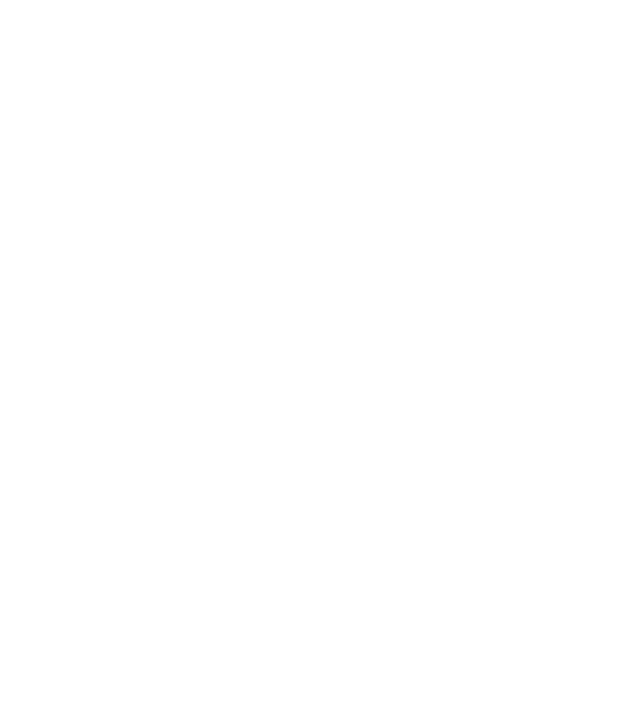
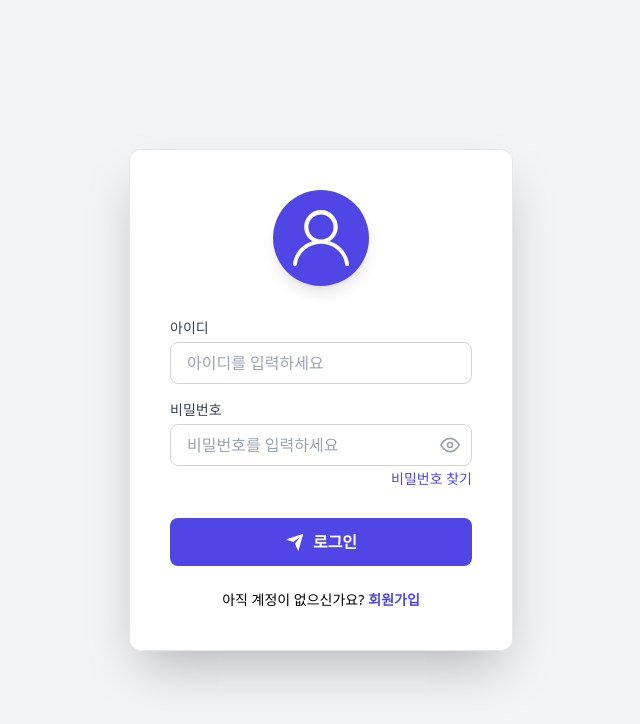
Before and after one commit to osw-DeView/web, a React (Create React App) app: page /login in a window 1280 px wide. Before the commit this address had no page. Shown: the top 724 px of the page, without its empty margins (319-959 px from the left). Built offline with nearby package versions, Linux system fonts and the light colour scheme.

Commit message:
feat: 로그인 화면 구성 및 기능 구현 #16

```diff
--- a/src/App.js
+++ b/src/App.js
@@ -3,18 +3,15 @@
 import { BrowserRouter as Router, Routes, Route } from 'react-router-dom';
 import Test from './pages/Test'
 import Home from './pages/Home'
-
+import Login from './pages/LoginPage'
 function App() {
   return (
     <Router>
-      <div> {/*className="min-h-screen bg-gray-100 flex flex-col*/}
-        <main> {/* className="flex-grow container mx-auto p-4"*/}
-          <Routes>
-            <Route path="/test" element={<Test />} />
-            <Route path='/home' element={<Home />} />
-          </Routes>
-        </main>
-      </div>
+        <Routes>
+          <Route path="/test" element={<Test />} />
+          <Route path='/' element={<Home />} />
+          <Route path='/login' element={<Login />} />
+        </Routes>
     </Router>
   );
 }
--- /dev/null
+++ b/src/pages/LoginPage.js
@@ -0,0 +1,206 @@
+import { useNavigate } from 'react-router-dom';
+import React, { useState, useEffect } from "react";
+import api from '../api';
+import { Cookies } from "react-cookie";
+
+const cookies = new Cookies();
+
+export const setCookie = (name, value, options) => {
+  return cookies.set(name, value, { ...options });
+};
+
+export const getCookie = (name) => {
+  return cookies.get(name);
+};
+
+function Login() {
+  const navigate = useNavigate();
+  const [form, setForm] = useState({ username: '', password: '' });
+  const [showPassword, setShowPassword] = useState(false);
+  const [loading, setLoading] = useState(false);
+  const [errorMessage, setErrorMessage] = useState('');
+  const [successMessage, setSuccessMessage] = useState('');
+
+  useEffect(() => {
+    const token = localStorage.getItem("accessToken");
+    if (token) {
+      navigate("/");
+    }
+  }, [navigate]);
+
+  const handleChange = (e) => {
+    setForm({ ...form, [e.target.name]: e.target.value });
+  };
+
+  const togglePasswordVisibility = () => {
+    setShowPassword(prev => !prev);
+  };
+
+  const handleSubmit = async (e) => {
+    e.preventDefault();
+    setErrorMessage('');
+    setSuccessMessage('');
+
+    if (!form.username || !form.password) {
+      setErrorMessage('아이디와 비밀번호를 모두 입력해주세요.');
+      return;
+    }
+
+    setLoading(true);
+
+    try {
+      const response = await api.post('/auth/login', form);
+      const { accessToken, refreshToken } = response.data.data;
+
+      // 토큰 저장
+      localStorage.setItem('accessToken', accessToken);
+      setCookie('refreshToken', refreshToken, { path: '/', secure: true, sameSite: 'lax' });
+
+      setSuccessMessage('로그인 성공!');
+
+      // 짧은 지연 후 리다이렉트 (성공 메시지를 보여주기 위해)
+      setTimeout(() => {
+        navigate('/');
+      }, 500);
+
+    } catch (err) {
+      console.error('로그인 실패:', err);
+      const errorMsg = err.response?.data?.message || '아이디 또는 비밀번호를 확인하세요.';
+      setErrorMessage(errorMsg);
+    } finally {
+      setLoading(false);
+    }
+  };
+
+  return (
+    <div className="min-h-screen flex items-center justify-center bg-gray-100 p-4">
+      <style jsx>{`
+        /* Custom variable for consistency */
+        :root {
+          --space-12: 0.75rem; /* Equivalent to p-3 or mb-3 */
+        }
+      `}</style>
+      <div className="w-full max-w-sm">
+        <div className="bg-white shadow-2xl rounded-xl p-8 sm:p-10 border border-gray-200">
+
+          <div className="flex justify-center mb-8">
+            <div className="w-24 h-24 bg-indigo-600 rounded-full flex items-center justify-center shadow-lg">
+              <svg className="w-14 h-14 text-white" viewBox="0 0 20 20" fill="currentColor" xmlns="http://www.w3.org/2000/svg">
+                <path d="M9.99296258,10.5729355 C12.478244,10.5729355 14.4929626,8.55821687 14.4929626,6.0729355 C14.4929626,3.58765413 12.478244,1.5729355 9.99296258,1.5729355 C7.5076812,1.5729355 5.49296258,3.58765413 5.49296258,6.0729355 C5.49296258,8.55821687 7.5076812,10.5729355 9.99296258,10.5729355 Z M10,0 C13.3137085,0 16,2.6862915 16,6 C16,8.20431134 14.8113051,10.1309881 13.0399615,11.173984 C16.7275333,12.2833441 19.4976819,15.3924771 19.9947005,19.2523727 C20.0418583,19.6186047 19.7690435,19.9519836 19.3853517,19.9969955 C19.0016598,20.0420074 18.6523872,19.7816071 18.6052294,19.4153751 C18.0656064,15.2246108 14.4363723,12.0699838 10.034634,12.0699838 C5.6099956,12.0699838 1.93381693,15.231487 1.39476476,19.4154211 C1.34758036,19.7816499 0.998288773,20.0420271 0.614600177,19.9969899 C0.230911582,19.9519526 -0.0418789616,19.6185555 0.00530544566,19.2523267 C0.500630192,15.4077896 3.28612316,12.3043229 6.97954305,11.1838052 C5.19718955,10.1447285 4,8.21217353 4,6 C4,2.6862915 6.6862915,0 10,0 Z" fill="white"></path>
+              </svg>
+            </div>
+          </div>
+
+          {errorMessage && (
+            <div className="p-3 mb-4 rounded-lg text-sm bg-red-100 text-red-700 border border-red-400">
+              {errorMessage}
+            </div>
+          )}
+
+          {successMessage && (
+            <div className="p-3 mb-4 rounded-lg text-sm bg-green-100 text-green-700 border border-green-400">
+              {successMessage}
+            </div>
+          )}
+
+          <form onSubmit={handleSubmit} className="space-y-4">
+
+            <div className="flex flex-col space-y-1">
+              <label className="text-sm font-medium text-gray-700" htmlFor="username">아이디</label>
+              <input
+                type="text"
+                id="username"
+                name="username"
+                className="w-full px-4 py-2 border border-gray-300 rounded-lg focus:ring-indigo-500 focus:border-indigo-500 transition duration-150"
+                placeholder="아이디를 입력하세요"
+                value={form.username}
+                onChange={handleChange}
+                required
+                autoComplete="username"
+                disabled={loading}
+              />
+            </div>
+
+            <div className="flex flex-col space-y-1">
+              <label className="text-sm font-medium text-gray-700" htmlFor="password">비밀번호</label>
+              <div className="relative">
+                <input
+                  type={showPassword ? "text" : "password"}
+                  id="password"
+                  name="password"
+                  className="w-full px-4 py-2 border border-gray-300 rounded-lg focus:ring-indigo-500 focus:border-indigo-500 transition duration-150 pr-10"
+                  placeholder="비밀번호를 입력하세요"
+                  value={form.password}
+                  onChange={handleChange}
+                  required
+                  autoComplete="current-password"
+                  disabled={loading}
+                />
+                <button
+                  type="button"
+                  className="absolute inset-y-0 right-0 flex items-center pr-3 text-gray-400 hover:text-gray-600 transition duration-150"
+                  onClick={togglePasswordVisibility}
+                  aria-label="비밀번호 표시"
+                  disabled={loading}
+                >
+                  {showPassword ? (
+                    <svg className="w-5 h-5" viewBox="0 0 24 24" fill="none" xmlns="http://www.w3.org/2000/svg" stroke="currentColor">
+                      <path d="M17.94 17.94A10.07 10.07 0 0 1 12 20c-7 0-11-8-11-8a18.45 18.45 0 0 1 5.06-5.94M9.9 4.24A9.12 9.12 0 0 1 12 4c7 0 11 8 11 8a18.5 18.5 0 0 1-2.16 3.19m-6.72-1.07a3 3 0 1 1-4.24-4.24" strokeWidth="2" strokeLinecap="round" strokeLinejoin="round" />
+                      <line x1="1" y1="1" x2="23" y2="23" strokeWidth="2" strokeLinecap="round" />
+                    </svg>
+                  ) : (
+                    <svg className="w-5 h-5" viewBox="0 0 24 24" fill="none" xmlns="http://www.w3.org/2000/svg" stroke="currentColor">
+                      <path d="M1 12s4-8 11-8 11 8 11 8-4 8-11 8-11-8-11-8z" strokeWidth="2" strokeLinecap="round" strokeLinejoin="round" />
+                      <circle cx="12" cy="12" r="3" strokeWidth="2" />
+                    </svg>
+                  )}
+                </button>
+              </div>
+            </div>
+
+            <div className="text-right pb-3" style={{ marginTop: 'var(--space-12)' }}>
+              <a href="#" className="text-sm font-medium text-indigo-600 hover:text-indigo-500 transition duration-150">비밀번호 찾기</a>
+            </div>
+
+            <button
+              type="submit"
+              className="w-full py-3 px-4 bg-indigo-600 text-white font-semibold rounded-lg hover:bg-indigo-700 transition duration-300 flex items-center justify-center space-x-2 disabled:opacity-50 disabled:cursor-not-allowed"
+              disabled={loading}
+            >
+              <span className="icon-container">
+                {loading ? (
+                  <svg className="animate-spin h-5 w-5 text-white" xmlns="http://www.w3.org/2000/svg" fill="none" viewBox="0 0 24 24">
+                    <circle className="opacity-25" cx="12" cy="12" r="10" stroke="currentColor" strokeWidth="4"></circle>
+                    <path className="opacity-75" fill="currentColor" d="M4 12a8 8 0 018-8V0C5.373 0 0 5.373 0 12h4zm2 5.291A7.962 7.962 0 014 12H0c0 3.042 1.135 5.824 3 7.938l3-2.647z"></path>
+                  </svg>
+                ) : (
+                  <svg
+                    xmlns="http://www.w3.org/2000/svg"
+                    viewBox="0 0 24 24"
+                    width="24"
+                    height="24"
+                    className="w-5 h-5"
+                  >
+                    <path fill="none" d="M0 0h24v24H0z"></path>
+                    <path
+                      fill="currentColor"
+                      d="M1.946 9.315c-.522-.174-.527-.455.01-.634l19.087-6.362c.529-.176.832.12.684.638l-5.454 19.086c-.15.529-.455.547-.679.045L12 14l6-8-8 6-8.054-2.685z"
+                    ></path>
+                  </svg>
+                )}
+              </span>
+              <span className="btn-text">{loading ? '로그인 중...' : '로그인'}</span>
+            </button>
+          </form>
+
+          <div className="mt-6 text-center text-sm">
+            아직 계정이 없으신가요?
+            <a href="/join" className="text-indigo-600 hover:text-indigo-500 font-semibold ml-1 transition duration-150">회원가입</a>
+          </div>
+        </div>
+      </div>
+    </div>
+  );
+}
+
+export default Login;
```
